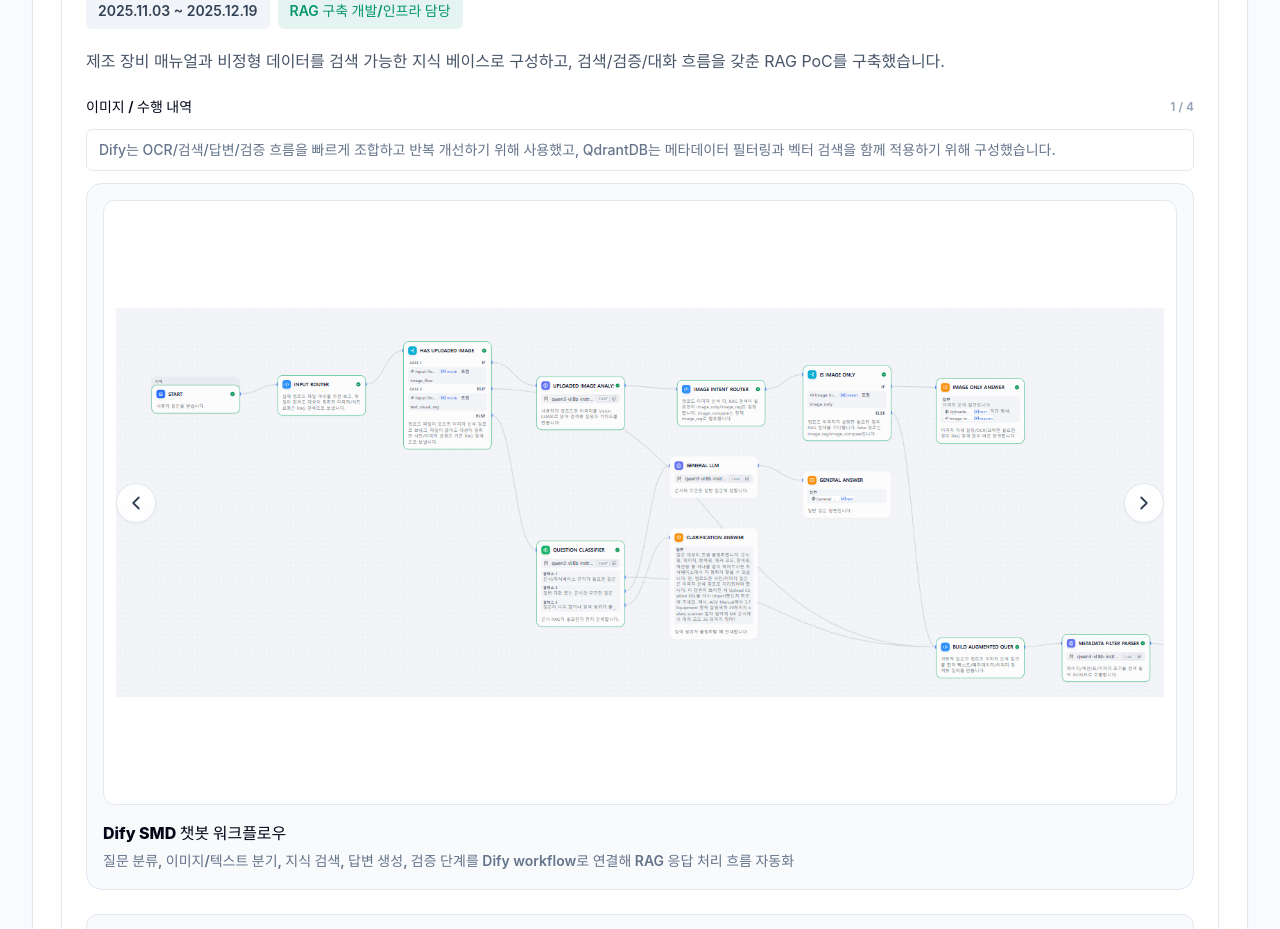
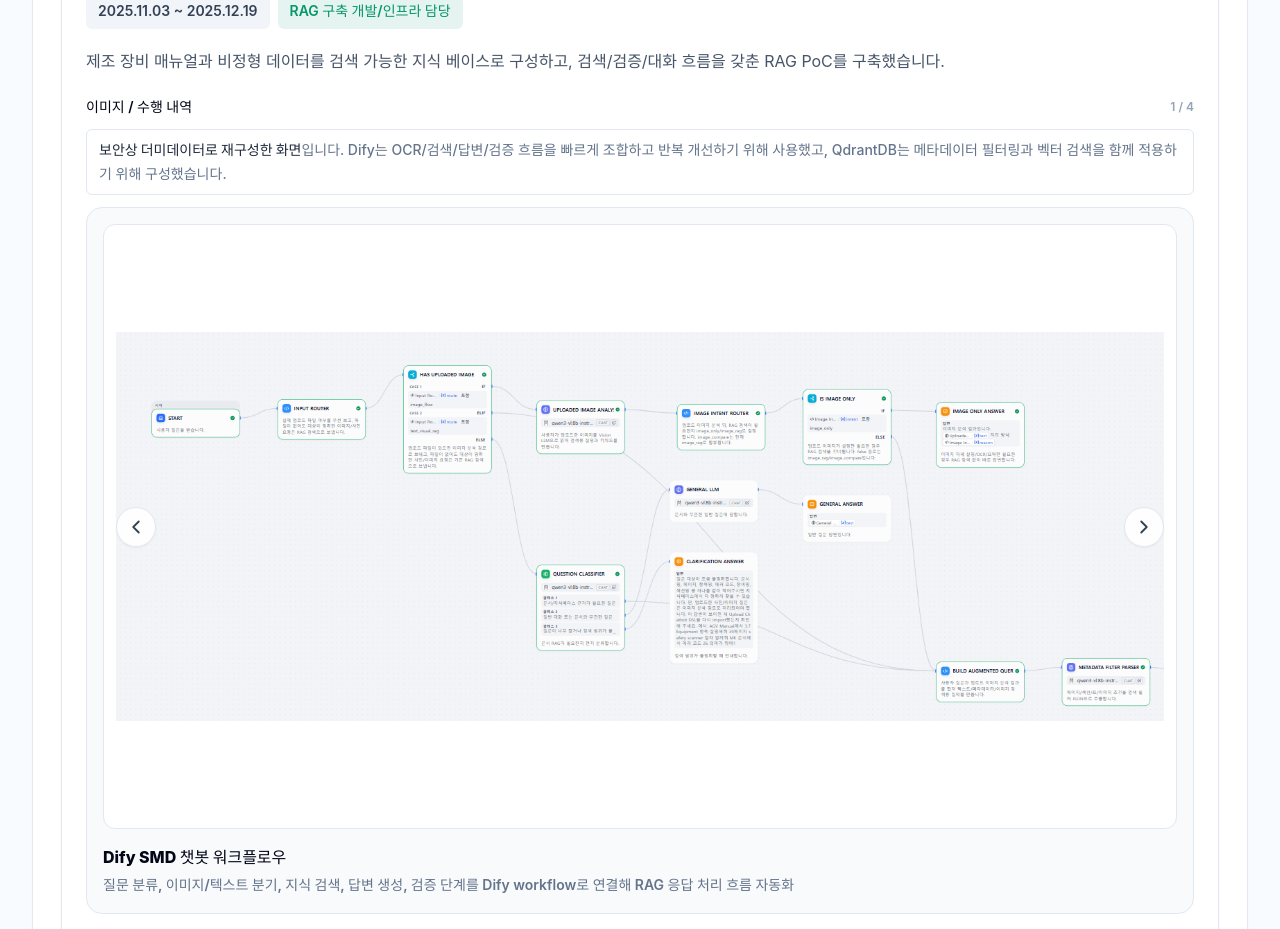
Before and after one commit to JANGSEOKHAN/JANGSEOKHAN.github.io, a React (Vite) app: page / in a window 1280 px wide. Shown: the part 7080-8009 px from the top of the page. Built offline with nearby package versions, Linux system fonts and the light colour scheme; a web font is replaced by a local one.

Commit message:
Emphasize sanitized RAG visuals note

```diff
--- a/src/components/ProjectCard.tsx
+++ b/src/components/ProjectCard.tsx
@@ -41,6 +41,7 @@ const readVideoTime = (event: SyntheticEvent<HTMLVideoElement>): VideoTime => {
 
 const visualNoteHighlights = [
   '공식 홈페이지/브로셔 제공 자료',
+  '보안상 더미데이터로 재구성한 화면',
   '직접 설계',
 ];
 
--- a/src/data/profile.ts
+++ b/src/data/profile.ts
@@ -353,7 +353,7 @@ export const projects: Project[] = [
       '제조 장비 PDF 매뉴얼을 OCR 기반 Markdown 구조로 변환하고, 청크, 메타데이터, 임베딩 자동화를 통해 QdrantDB 기반 지식베이스를 구축했습니다. 메타데이터 필터링, 유사도 검색, Qwen3-VL 검증, Redis 세션 저장을 적용해 텍스트/이미지 기반 멀티턴 RAG 챗봇 PoC에 기여했으며, 비정형 문서를 AI 서비스용 데이터 자산으로 전환하는 경험을 쌓았습니다.',
     techStack: ['QdrantDB', 'RAG', 'Docker', 'LLM', 'CUDA', 'VLLM', 'LangChain', 'Dify', 'Redis'],
     visualNote:
-      'Dify는 OCR/검색/답변/검증 흐름을 빠르게 조합하고 반복 개선하기 위해 사용했고, QdrantDB는 메타데이터 필터링과 벡터 검색을 함께 적용하기 위해 구성했습니다.',
+      '보안상 더미데이터로 재구성한 화면입니다. Dify는 OCR/검색/답변/검증 흐름을 빠르게 조합하고 반복 개선하기 위해 사용했고, QdrantDB는 메타데이터 필터링과 벡터 검색을 함께 적용하기 위해 구성했습니다.',
     visuals: [
       {
         title: 'Dify SMD 챗봇 워크플로우',
```
